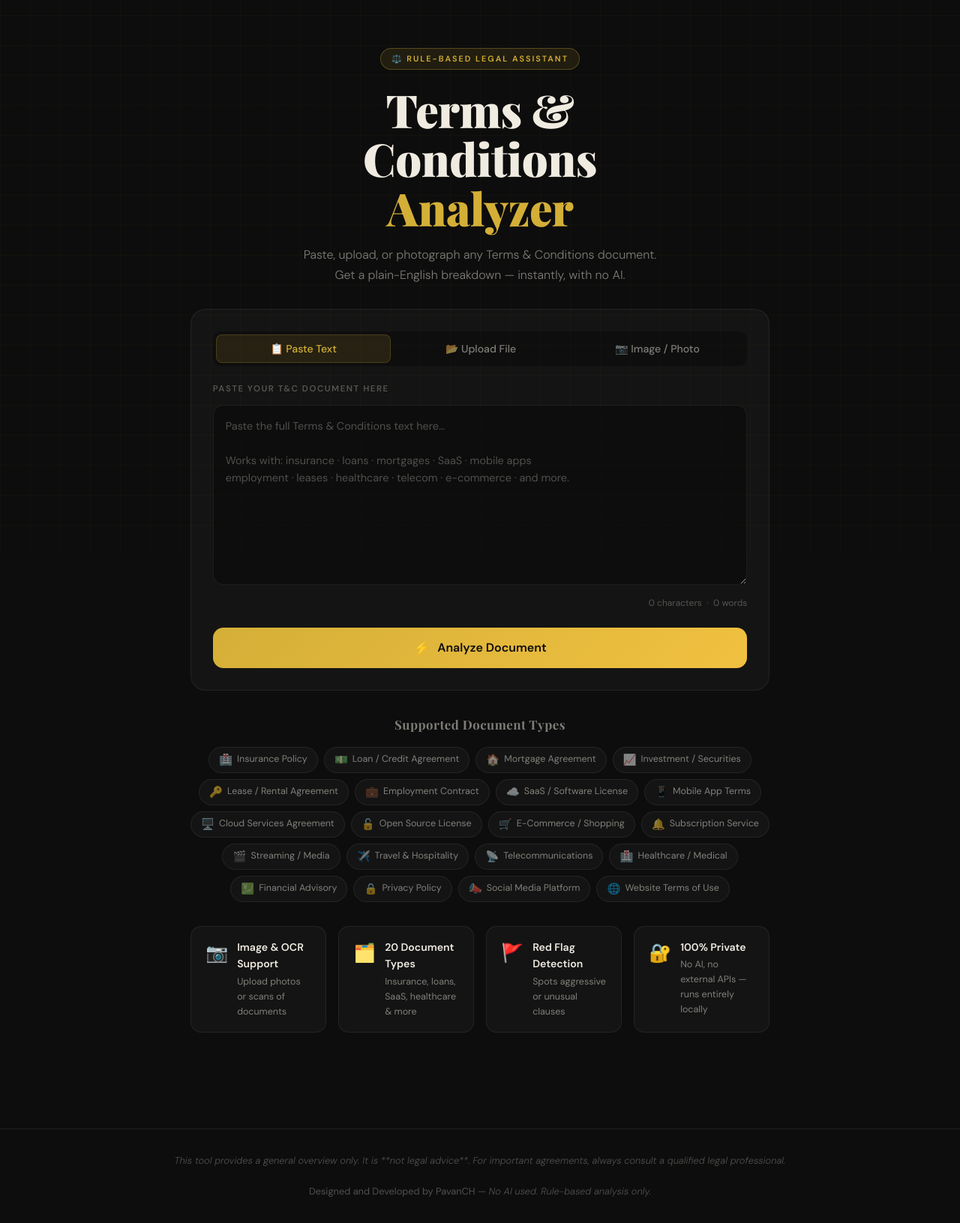
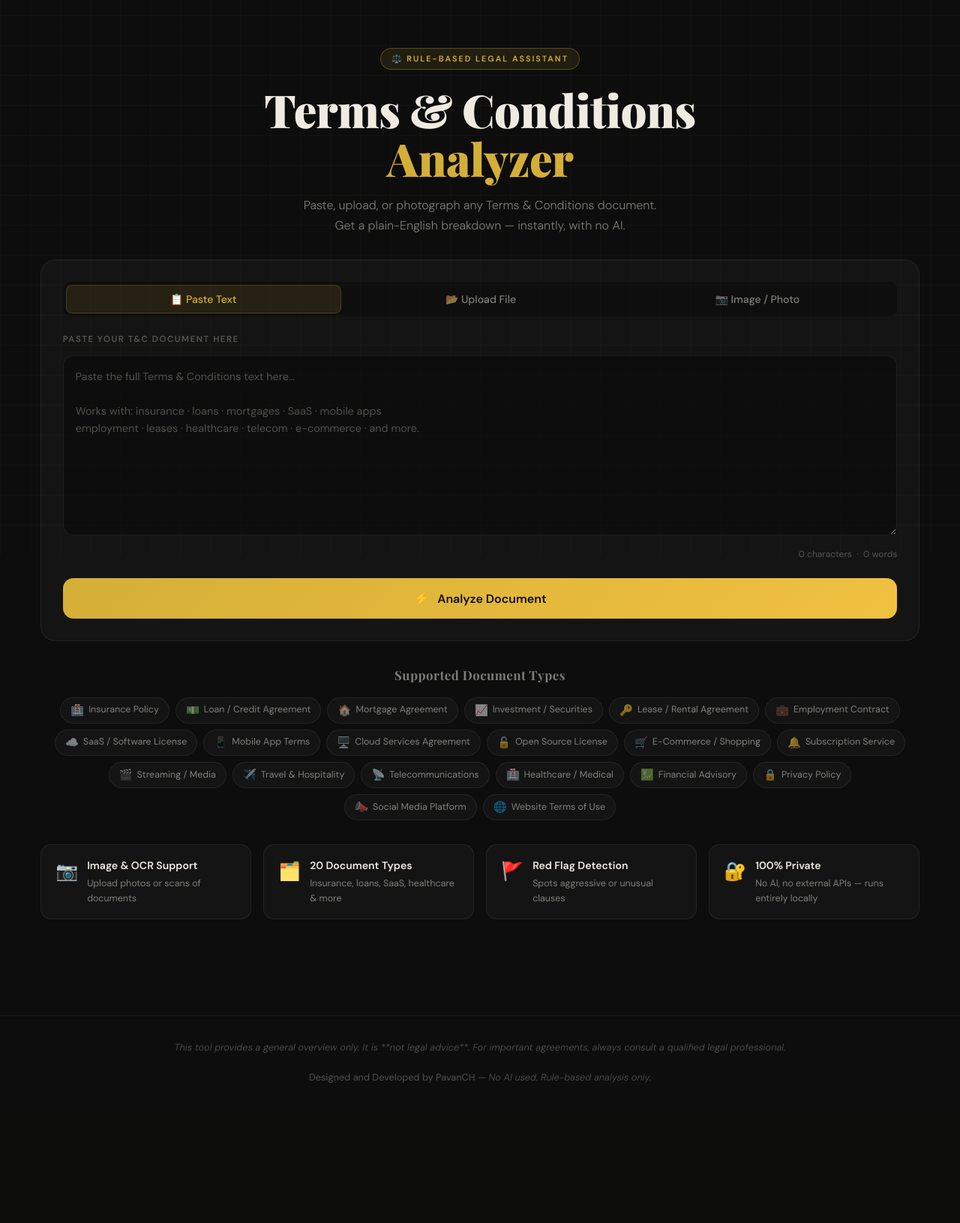
Before and after one commit to pavanindira/terms-conditions-analyzer, a Flask app: page / in a window 1280 px wide. Shown: the part 60-1691 px from the top of the page at 75% size. After the commit the page ends 1504 px from the top, so only its background shows below. Run offline with Flask 3, Linux system fonts and the light colour scheme; data that the repository does not hold is empty.

Commit message:
refactor(export): remove insight parameter from export functions
Removed the unused `insight` parameter from export_pdf, export_summary,
export_word, and export_csv functions. Also updated CSS to increase
main content width and improve print styles.

```diff
--- a/app.py
+++ b/app.py
@@ -179,7 +179,7 @@ def export_pdf():
         flash("No analysis found — please analyze a document first.", "warning")
         return redirect(url_for("index"))
     from exporters import export_pdf as gen
-    return send_file(io.BytesIO(gen(result, insight)),
+    return send_file(io.BytesIO(gen(result)),
         mimetype="application/pdf", as_attachment=True,
         download_name="tc_analysis_report.pdf")
 
@@ -189,7 +189,7 @@ def export_summary():
     if not result:
         flash("No analysis found.", "warning"); return redirect(url_for("index"))
     from exporters import export_summary_pdf as gen
-    return send_file(io.BytesIO(gen(result, insight)),
+    return send_file(io.BytesIO(gen(result)),
         mimetype="application/pdf", as_attachment=True,
         download_name="tc_summary.pdf")
 
@@ -199,7 +199,7 @@ def export_word():
     if not result:
         flash("No analysis found.", "warning"); return redirect(url_for("index"))
     from exporters import export_word as gen
-    return send_file(io.BytesIO(gen(result, insight)),
+    return send_file(io.BytesIO(gen(result)),
         mimetype="application/vnd.openxmlformats-officedocument.wordprocessingml.document",
         as_attachment=True, download_name="tc_analysis_report.docx")
 
@@ -209,7 +209,7 @@ def export_csv():
     if not result:
         flash("No analysis found.", "warning"); return redirect(url_for("index"))
     from exporters import export_csv as gen
-    return send_file(io.BytesIO(gen(result, insight)),
+    return send_file(io.BytesIO(gen(result)),
         mimetype="text/csv", as_attachment=True,
         download_name="tc_analysis.csv")
 
--- a/static/css/style.css
+++ b/static/css/style.css
@@ -87,7 +87,7 @@ body::before {
 
 /* ── Main wrap ── */
 .main-wrap {
-  max-width: 820px;
+  max-width: 1220px;
   margin: 0 auto;
   padding: 0 1.5rem 5rem;
   position: relative;
@@ -115,7 +115,7 @@ body::before {
   text-align: center;
   padding: 4rem 0 2rem;
 }
-.hero-inner { max-width: 540px; margin: 0 auto; }
+.hero-inner { margin: 0 auto; }
 
 .badge {
   display: inline-block;
@@ -636,7 +636,8 @@ body::before {
 /* ── Print ── */
 @media print {
   .navbar, .result-actions, .back-link, .btn-secondary { display: none !important; }
-  body { background: #fff; color: #000; }
+  body { background: #fff !important; color: #000 !important; }
+  * { background: transparent !important; color: #000 !important; }
   .result-wrap { padding-top: 0; }
 }
 
```
